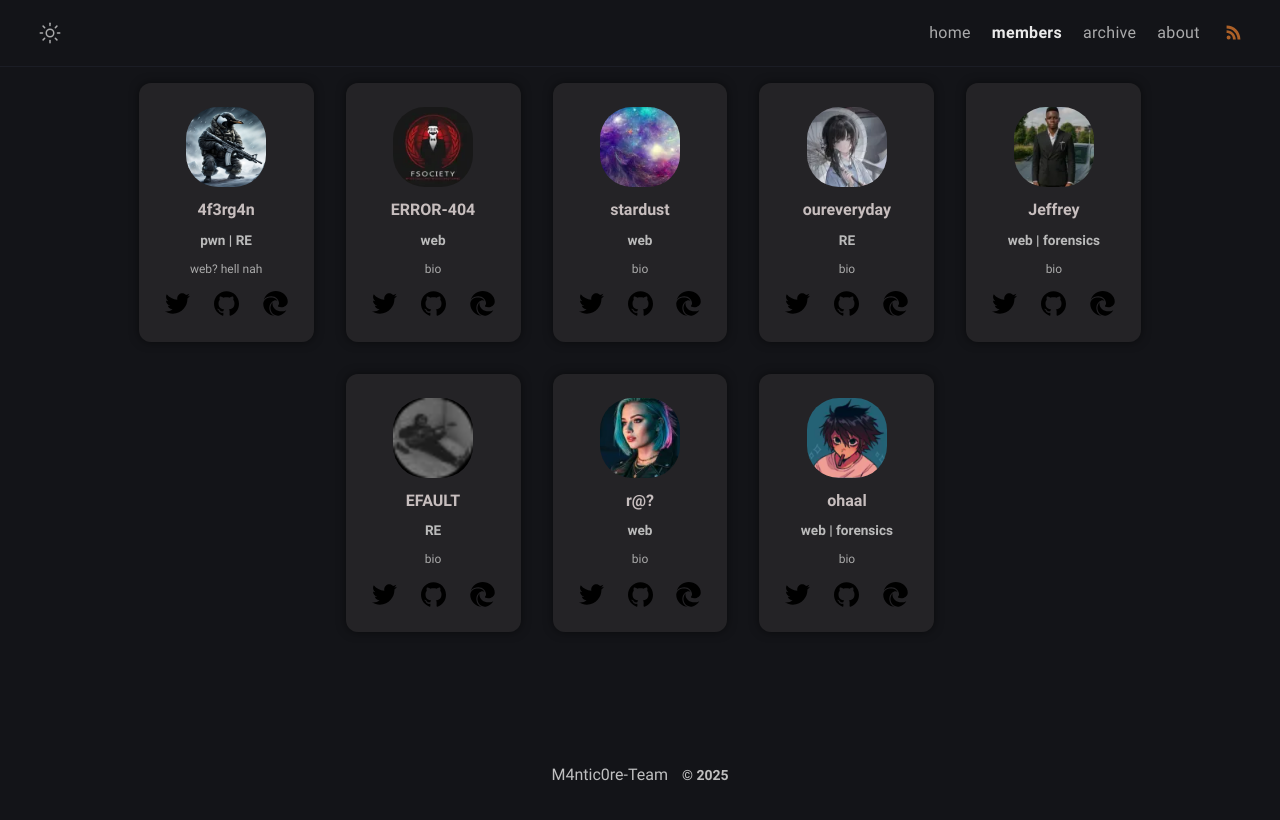
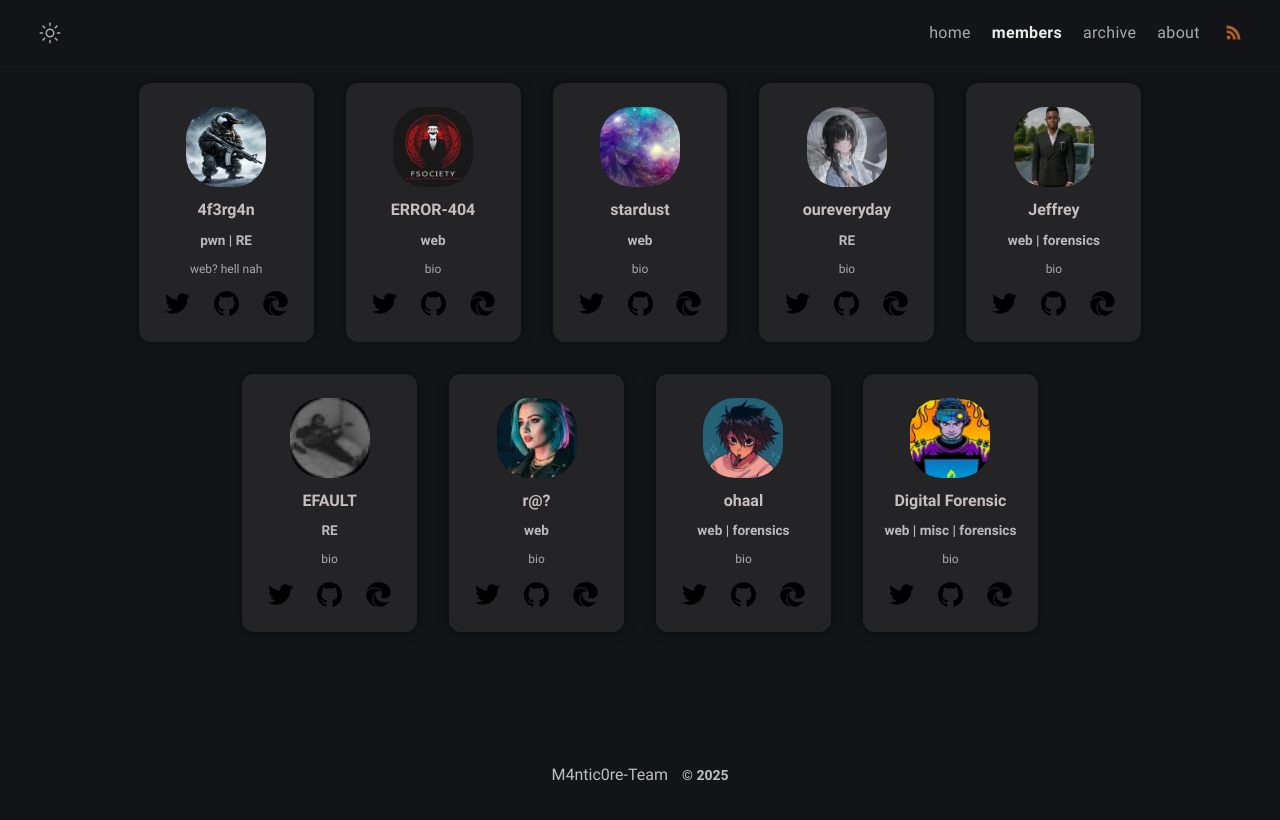
Before and after one commit to M4ntic0re-Team/M4ntic0re-Team.github.io, a Jekyll site: the page built from members/index.html, in a window 1280 px wide. Shown: the top 820 px of the page. Built offline with Jekyll 4.4.1, drawn with Linux system fonts in a browser that asks for light colours.

Commit message:
Added new member d-f

```diff
--- a/members/index.html
+++ b/members/index.html
@@ -205,6 +205,18 @@
                 <a href="https://ctftime.org/" ><img src="/assets/img/website.svg" alt="CTFtime"></a>
               </div>
             </div>
+
+            <div class="member">
+              <img class="avatar" src="/assets/img/digital-forensic-avatar.png" alt="profile" />
+              <div class="player">Digital Forensic</div>
+              <div class="skills">web | misc | forensics</div>
+              <div class="bio">bio</div>
+              <div class="buttons">
+                <a href="https://twitter.com/" ><img src="/assets/img/twitter.svg" alt="Twitter"></a>
+                <a href="https://github.com/" ><img src="/assets/img/github.svg" alt="GitHub"></a>
+                <a href="https://ctftime.org/" ><img src="/assets/img/website.svg" alt="CTFtime"></a>
+              </div>
+            </div>
           <!-- Add more member blocks here, all inside the same or separate .team divs as needed -->
 
           </div>
```
Also changed, not shown: assets/img/digital-forensic-avatar.png (added).
